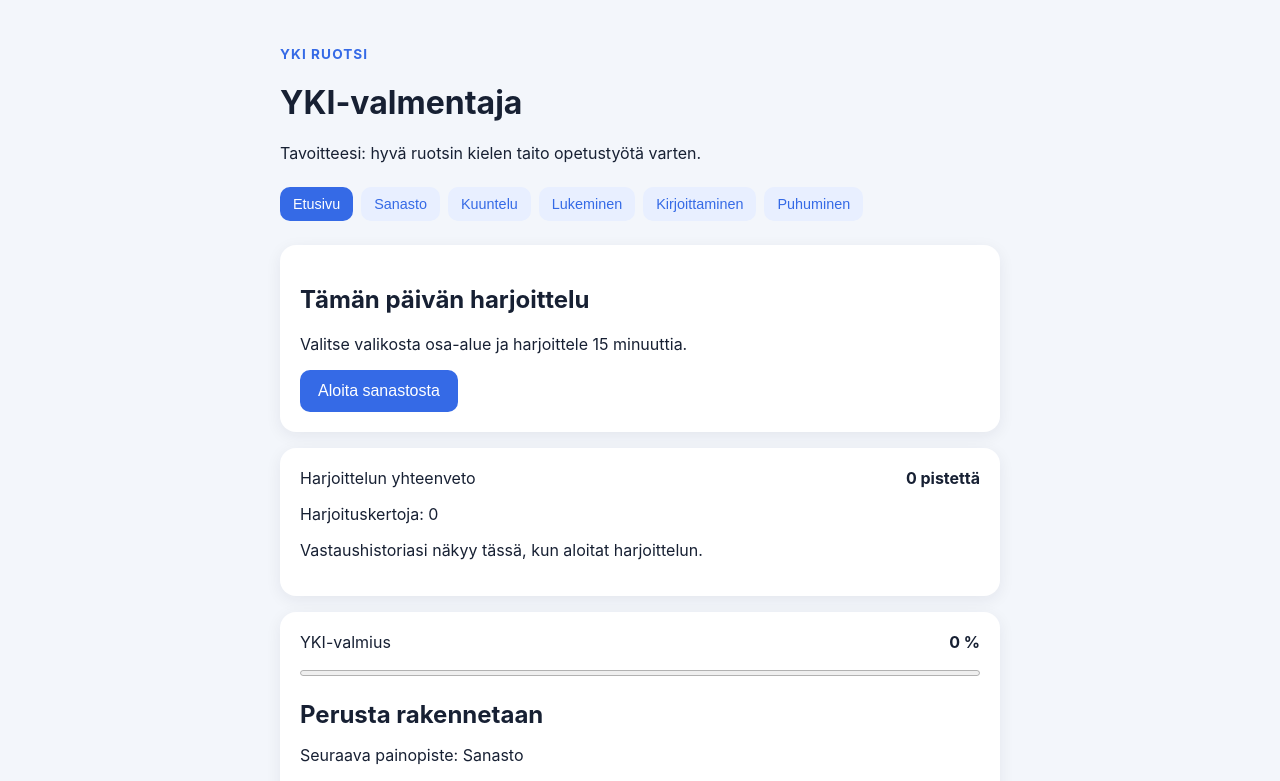
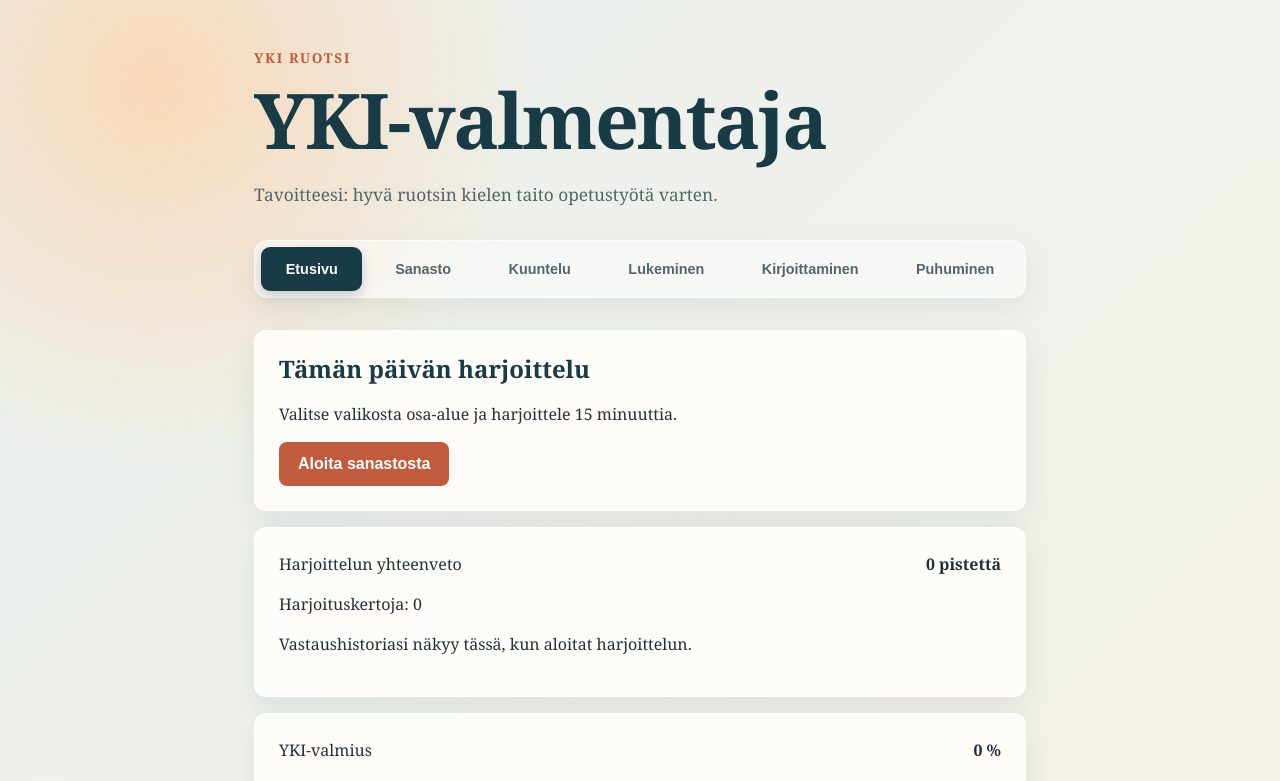
Before and after one commit to ksanthippos/yki-ruotsi-valmentaja, a React (Vite) app: page / in a window 1280 px wide. Shown: the top 781 px of the page. Built offline with nearby package versions, Linux system fonts and the light colour scheme.

Commit message:
Viimeistele sovelluksen ulkoasu

```diff
--- a/src/index.css
+++ b/src/index.css
@@ -1,7 +1,8 @@
 :root {
-  font-family: Inter, system-ui, sans-serif;
-  color: #172033;
-  background: #f3f6fb;
+  font-family: Georgia, 'Times New Roman', serif;
+  color: #24313b;
+  background: #e9f0ed;
+  font-synthesis: none;
 }
 
 * {
@@ -10,63 +11,108 @@
 
 body {
   margin: 0;
+  min-width: 320px;
+  background:
+    radial-gradient(circle at 12% 8%, #f9d8b8 0, transparent 24rem),
+    linear-gradient(135deg, #e9f0ed 0%, #f5f1e8 100%);
+  line-height: 1.5;
 }
 
 .app {
-  max-width: 760px;
+  max-width: 820px;
   margin: 0 auto;
-  padding: 32px 20px;
+  padding: 48px 24px 64px;
 }
 
 .eyebrow {
-  color: #356ae6;
+  margin: 0 0 8px;
+  color: #c15b3d;
   font-size: 0.85rem;
   font-weight: 700;
-  letter-spacing: 0.08em;
+  letter-spacing: 0.12em;
   text-transform: uppercase;
+}
+
+h1,
+h2,
+h3 {
+  margin-top: 0;
+  color: #193b46;
+  line-height: 1.15;
+}
+
+h1 {
+  max-width: 620px;
+  margin-bottom: 12px;
+  font-size: clamp(2.4rem, 8vw, 4.8rem);
+  letter-spacing: -0.03em;
+}
+
+header > p:last-child {
+  max-width: 560px;
+  margin-bottom: 32px;
+  color: #53666b;
+  font-size: 1.08rem;
 }
 
 .menu {
   display: flex;
   flex-wrap: wrap;
   gap: 8px;
-  margin: 24px 0;
+  margin: 28px 0 32px;
+  padding: 6px;
+  border: 1px solid #ffffffaa;
+  border-radius: 14px;
+  background: #ffffff80;
+  box-shadow: 0 12px 32px #29434a12;
 }
 
 .menu-item {
-  padding: 9px 13px;
-  color: #356ae6;
-  background: #e8efff;
+  flex: 1 1 auto;
+  min-height: 44px;
+  padding: 10px 14px;
+  border: 1px solid transparent;
+  border-radius: 9px;
+  color: #53666b;
+  background: transparent;
   font-size: 0.9rem;
+  font-weight: 700;
 }
 
 .menu-item.active,
 .menu-item.active:hover {
   color: #fff;
-  background: #356ae6;
+  background: #193b46;
+  box-shadow: 0 5px 12px #193b4633;
 }
 
 .card,
 .area {
   margin: 16px 0;
-  padding: 20px;
-  background: #fff;
-  border-radius: 16px;
-  box-shadow: 0 4px 16px #17203312;
+  padding: 24px;
+  border: 1px solid #ffffffb8;
+  border-radius: 12px;
+  background: #fffdf9e8;
+  box-shadow: 0 14px 30px #29434a15;
 }
 
 button {
-  padding: 12px 18px;
-  border: 0;
-  border-radius: 10px;
+  min-height: 44px;
+  padding: 11px 18px;
+  border: 1px solid transparent;
+  border-radius: 8px;
   color: #fff;
-  background: #356ae6;
+  background: #c15b3d;
   font-size: 1rem;
+  font-weight: 700;
   cursor: pointer;
+  transition: transform 160ms ease, background 160ms ease, box-shadow 160ms ease;
 }
 
 button:hover {
-  background: #2455c7;
+  background: #a9472f;
+  box-shadow: 0 5px 12px #a9472f33;
+  transform: translateY(-1px);
 }
 
 input,
@@ -74,10 +120,19 @@ textarea {
   display: block;
   width: 100%;
   margin-top: 8px;
-  padding: 12px;
-  border: 1px solid #cbd3e1;
-  border-radius: 10px;
+  padding: 13px 14px;
+  border: 1px solid #b9c8c5;
+  border-radius: 8px;
+  color: #24313b;
+  background: #fff;
   font: inherit;
+}
+
+input:focus,
+textarea:focus,
+button:focus-visible {
+  outline: 3px solid #e2a15e;
+  outline-offset: 2px;
 }
 
 textarea {
@@ -94,21 +149,21 @@ textarea {
 }
 
 .option {
-  color: #172033;
-  background: #eef2f7;
+  color: #24313b;
+  background: #e7efec;
 }
 
 .option:hover {
   color: #fff;
-  background: #356ae6;
+  background: #47727a;
 }
 
 .secondary {
-  background: #64748b;
+  background: #47727a;
 }
 
 .recording {
-  background: #c2415d;
+  background: #a33f52;
 }
 
 .recording:hover {
@@ -127,9 +182,9 @@ textarea {
 .listening-text {
   margin: 16px 0;
   padding: 14px;
-  color: #334155;
-  background: #f3f6fb;
-  border-left: 4px solid #356ae6;
+  color: #38545a;
+  background: #edf4f0;
+  border-left: 4px solid #e2a15e;
   line-height: 1.6;
 }
 
@@ -139,9 +194,9 @@ textarea {
 
 .reading-text {
   padding: 16px;
-  color: #334155;
-  background: #f3f6fb;
-  border-left: 4px solid #356ae6;
+  color: #38545a;
+  background: #edf4f0;
+  border-left: 4px solid #e2a15e;
   line-height: 1.6;
 }
 
@@ -151,7 +206,7 @@ textarea {
 }
 
 .difficulty {
-  color: #356ae6;
+  color: #47727a;
   font-size: 0.9rem;
   font-weight: 700;
 }
@@ -180,7 +235,8 @@ textarea {
   display: flex;
   justify-content: space-between;
   padding: 8px;
-  background: #f3f6fb;
+  border-radius: 6px;
+  background: #edf4f0;
   font-size: 0.9rem;
 }
 
@@ -193,4 +249,30 @@ textarea {
 progress {
   width: 100%;
   height: 12px;
+  accent-color: #c15b3d;
 }
+
+@media (max-width: 560px) {
+  .app {
+    padding: 32px 16px 48px;
+  }
+
+  h1 {
+    font-size: 2.8rem;
+  }
+
+  .card,
+  .area {
+    padding: 20px;
+  }
+
+  .menu-item {
+    flex-basis: calc(50% - 8px);
+  }
+
+  .text-toggle,
+  .next-button {
+    margin-left: 0;
+    margin-top: 10px;
+  }
+}
```
